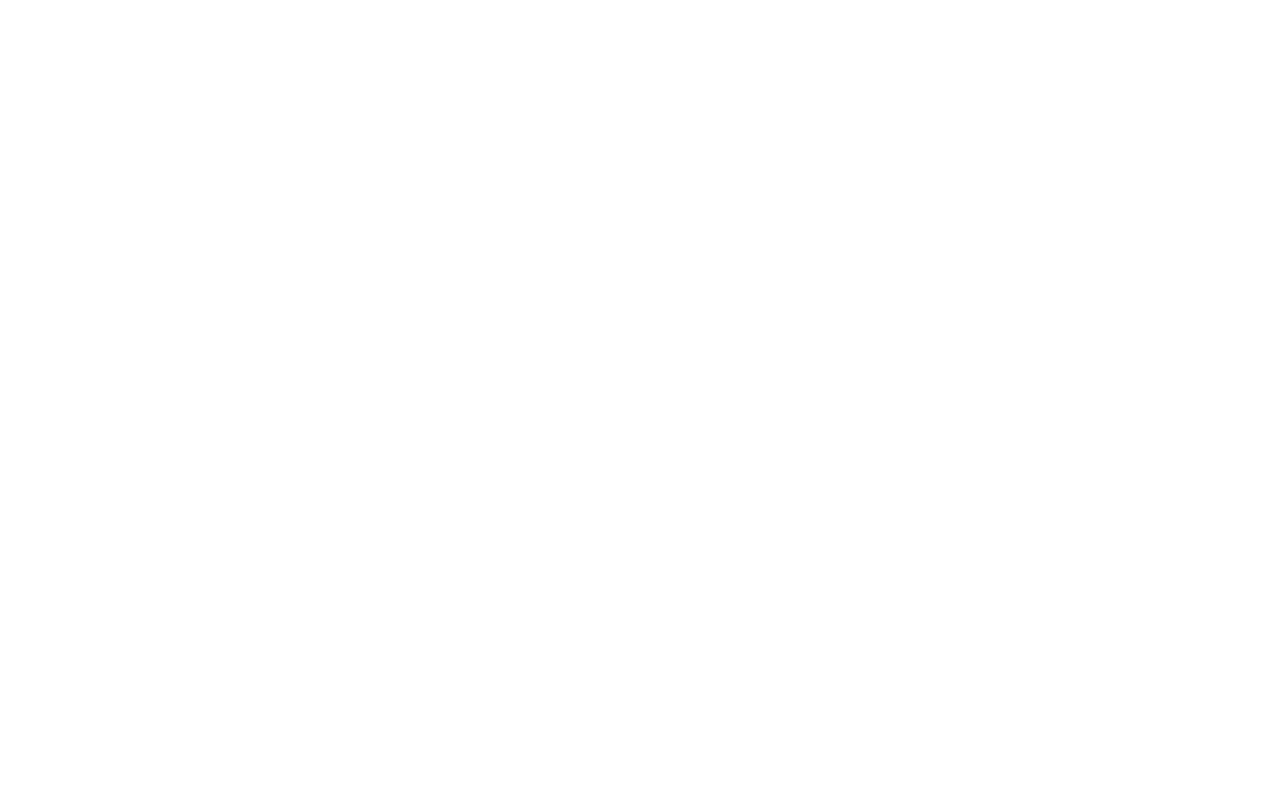
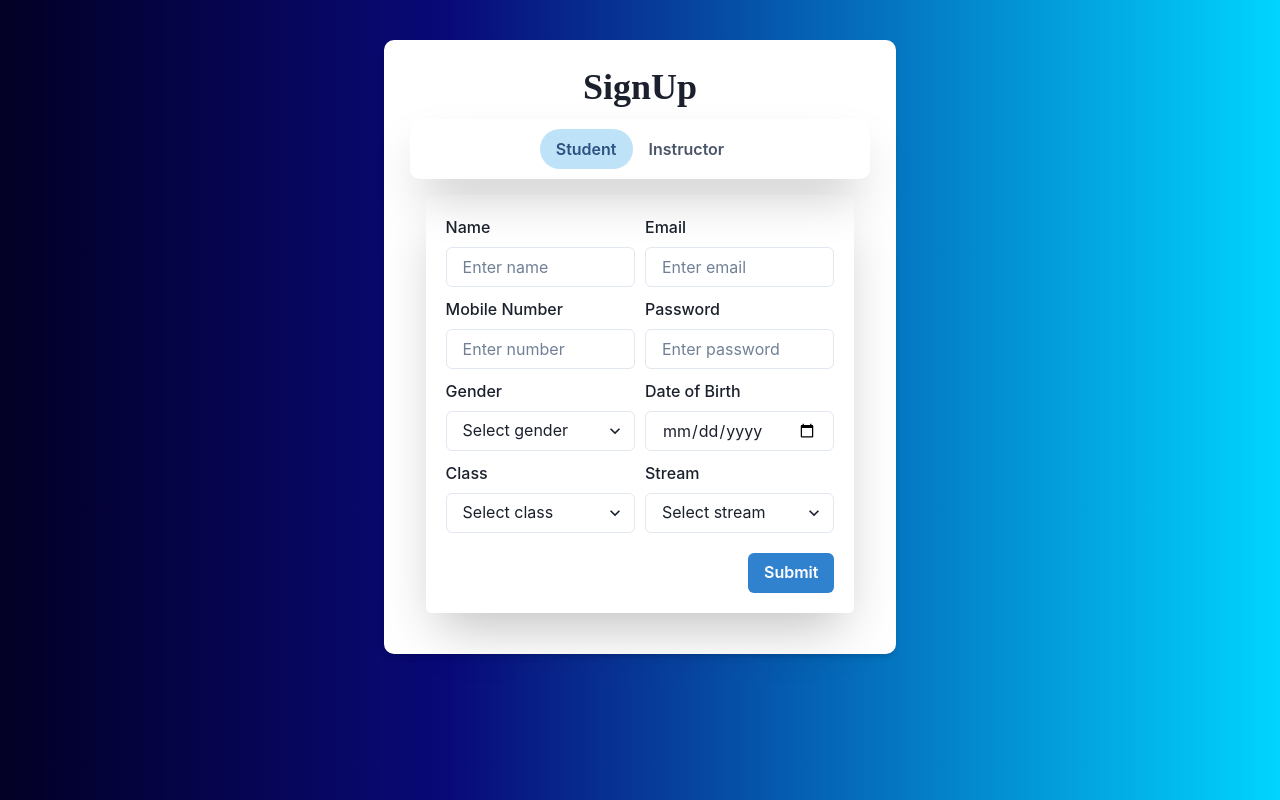
Before and after one commit to vinaykumar7580/Edusphere, a React (Create React App) app in the folder frontend/: page /signup in a window 1280 px wide. Before the commit this address had no page. Built offline with nearby package versions, Linux system fonts and the light colour scheme.

Commit message:
signup form ui added

```diff
--- a/frontend/src/Components/Navbar.jsx
+++ b/frontend/src/Components/Navbar.jsx
@@ -50,7 +50,7 @@
           gap={"20px"}
         >
           <Text _hover={{borderBottom:"3px solid blue", color:"blue"}}>
-            <Link to={"#"}>SignUp</Link>
+            <Link to={"/signup"}>SignUp</Link>
           </Text>
           <Text _hover={{borderBottom:"3px solid blue", color:"blue"}}>
             <Link to={"#"}>Login</Link>
--- /dev/null
+++ b/frontend/src/Pages/Signup.jsx
@@ -0,0 +1,218 @@
+import {
+  Box,
+  Button,
+  FormControl,
+  FormLabel,
+  Heading,
+  Input,
+  Select,
+  Tab,
+  TabList,
+  TabPanel,
+  TabPanels,
+  Tabs,
+} from "@chakra-ui/react";
+
+function Signup() {
+  return (
+    <Box
+      h={"100vh"}
+      background="linear-gradient(
+            90deg,
+            rgba(2, 0, 36, 1) 0%,
+            rgba(9, 9, 121, 1) 35%,
+            rgba(0, 212, 255, 1) 100%
+          )"
+      position={"relative"}
+    >
+      <Box
+        w={"40%"}
+        p={"2%"}
+        boxShadow={"md"}
+        bg={"white"}
+        position={"absolute"}
+        top={"5%"}
+        left={"30%"}
+        borderRadius={"10px"}
+      >
+        <Heading fontFamily={"serif"}>SignUp</Heading>
+        <Box mt={"10px"}>
+          <Tabs variant="soft-rounded" colorScheme="blue">
+            <TabList
+              display={"flex"}
+              justifyContent={"center"}
+              alignItems={"center"}
+              p={"10px"}
+              borderRadius={"10px"}
+              boxShadow={"2xl"}
+            >
+              <Tab>Student</Tab>
+              <Tab>Instructor</Tab>
+            </TabList>
+            <TabPanels>
+              <TabPanel>
+                <Box boxShadow={"2xl"} p={"20px"} borderRadius={"5px"}>
+                  <Box
+                    display={"grid"}
+                    gridTemplateColumns={"repeat(2, 1fr)"}
+                    gap={"10px"}
+                  >
+                    <FormControl>
+                      <FormLabel>Name</FormLabel>
+                      <Input type="text" placeholder="Enter name" isRequired />
+                    </FormControl>
+                    <FormControl>
+                      <FormLabel>Email</FormLabel>
+                      <Input
+                        type="email"
+                        placeholder="Enter email"
+                        isRequired
+                      />
+                    </FormControl>
+                    <FormControl>
+                      <FormLabel>Mobile Number</FormLabel>
+                      <Input type="tel" placeholder="Enter number" isRequired />
+                    </FormControl>
+                    <FormControl>
+                      <FormLabel>Password</FormLabel>
+                      <Input
+                        type="password"
+                        placeholder="Enter password"
+                        isRequired
+                      />
+                    </FormControl>
+                    <FormControl>
+                      <FormLabel>Gender</FormLabel>
+                      <Select placeholder="Select gender">
+                        <option value="Male">Male</option>
+                        <option value="Female">Female</option>
+                        <option value="Other">Other</option>
+                      </Select>
+                    </FormControl>
+                    <FormControl>
+                      <FormLabel>Date of Birth</FormLabel>
+                      <Input type="date" isRequired />
+                    </FormControl>
+                    <FormControl>
+                      <FormLabel>Class</FormLabel>
+                      <Select placeholder="Select class">
+                        <option value="Fifth">Fifth</option>
+                        <option value="Sixth">Sixth</option>
+                        <option value="Seventh">Seventh</option>
+                        <option value="Eighth">Eighth</option>
+                        <option value="Ninth">Ninth</option>
+                        <option value="Tenth">Tenth</option>
+                        <option value="Eleventh">Eleventh</option>
+                        <option value="Twelfth">Twelfth</option>
+                      </Select>
+                    </FormControl>
+                    <FormControl>
+                      <FormLabel>Stream</FormLabel>
+                      <Select placeholder="Select stream">
+                        <option value="Science">Science</option>
+                        <option value="Arts">Arts</option>
+                      </Select>
+                    </FormControl>
+                  </Box>
+                  <Box
+                    display={"flex"}
+                    justifyContent={"flex-end"}
+                    alignItems={"center"}
+                    mt={"20px"}
+                  >
+                    <Button colorScheme="blue">Submit</Button>
+                  </Box>
+                </Box>
+              </TabPanel>
+              <TabPanel>
+                <Box boxShadow={"2xl"} p={"20px"} borderRadius={"5px"}>
+                  <Box
+                    display={"grid"}
+                    gridTemplateColumns={"repeat(2, 1fr)"}
+                    gap={"10px"}
+                  >
+                    <FormControl>
+                      <FormLabel>Name</FormLabel>
+                      <Input type="text" placeholder="Enter name" isRequired />
+                    </FormControl>
+                    <FormControl>
+                      <FormLabel>Email</FormLabel>
+                      <Input
+                        type="email"
+                        placeholder="Enter email"
+                        isRequired
+                      />
+                    </FormControl>
+                    <FormControl>
+                      <FormLabel>Mobile Number</FormLabel>
+                      <Input type="tel" placeholder="Enter number" isRequired />
+                    </FormControl>
+                    <FormControl>
+                      <FormLabel>Password</FormLabel>
+                      <Input
+                        type="password"
+                        placeholder="Enter password"
+                        isRequired
+                      />
+                    </FormControl>
+                    <FormControl>
+                      <FormLabel>Gender</FormLabel>
+                      <Select placeholder="Select gender">
+                        <option value="Male">Male</option>
+                        <option value="Female">Female</option>
+                        <option value="Other">Other</option>
+                      </Select>
+                    </FormControl>
+                    <FormControl>
+                      <FormLabel>Date of Birth</FormLabel>
+                      <Input type="date" isRequired />
+                    </FormControl>
+                    <FormControl>
+                      <FormLabel>Subject</FormLabel>
+                      <Select placeholder="Select subject">
+                        <option value="Mathematics">Mathematics</option>
+                        <option value="Physics">Physics</option>
+                        <option value="Chemistry">Chemistry</option>
+                        <option value="Biology">Biology</option>
+                        <option value="History">History</option>
+                        <option value="English">English</option>
+                        <option value="Hindi">Hindi</option>
+                        <option value="Marathi">Marathi</option>
+                        <option value="Geography">Geography</option>
+                        <option value="Computer Science">
+                          Computer Science
+                        </option>
+                        <option value="Information Technology">
+                          Information Technology
+                        </option>
+                        <option value="Physical Education">
+                          Physical Education
+                        </option>
+                      </Select>
+                    </FormControl>
+                    <FormControl>
+                      <FormLabel>Stream</FormLabel>
+                      <Select placeholder="Select stream">
+                        <option value="Science">Science</option>
+                        <option value="Arts">Arts</option>
+                      </Select>
+                    </FormControl>
+                  </Box>
+                  <Box
+                    display={"flex"}
+                    justifyContent={"flex-end"}
+                    alignItems={"center"}
+                    mt={"20px"}
+                  >
+                    <Button colorScheme="blue">Submit</Button>
+                  </Box>
+                </Box>
+              </TabPanel>
+            </TabPanels>
+          </Tabs>
+        </Box>
+      </Box>
+    </Box>
+  );
+}
+export default Signup;
--- a/frontend/src/Routes/AllRoutes.jsx
+++ b/frontend/src/Routes/AllRoutes.jsx
@@ -1,10 +1,12 @@
 import {Routes, Route} from "react-router-dom"
 import Home from "../Pages/Home"
+import Signup from "../Pages/Signup"
 
 function AllRoutes(){
     return(
         <Routes>
             <Route path="/" element={<Home/>}/>
+            <Route path="/signup" element={<Signup/>}/>
         </Routes>
     )
 }
```
